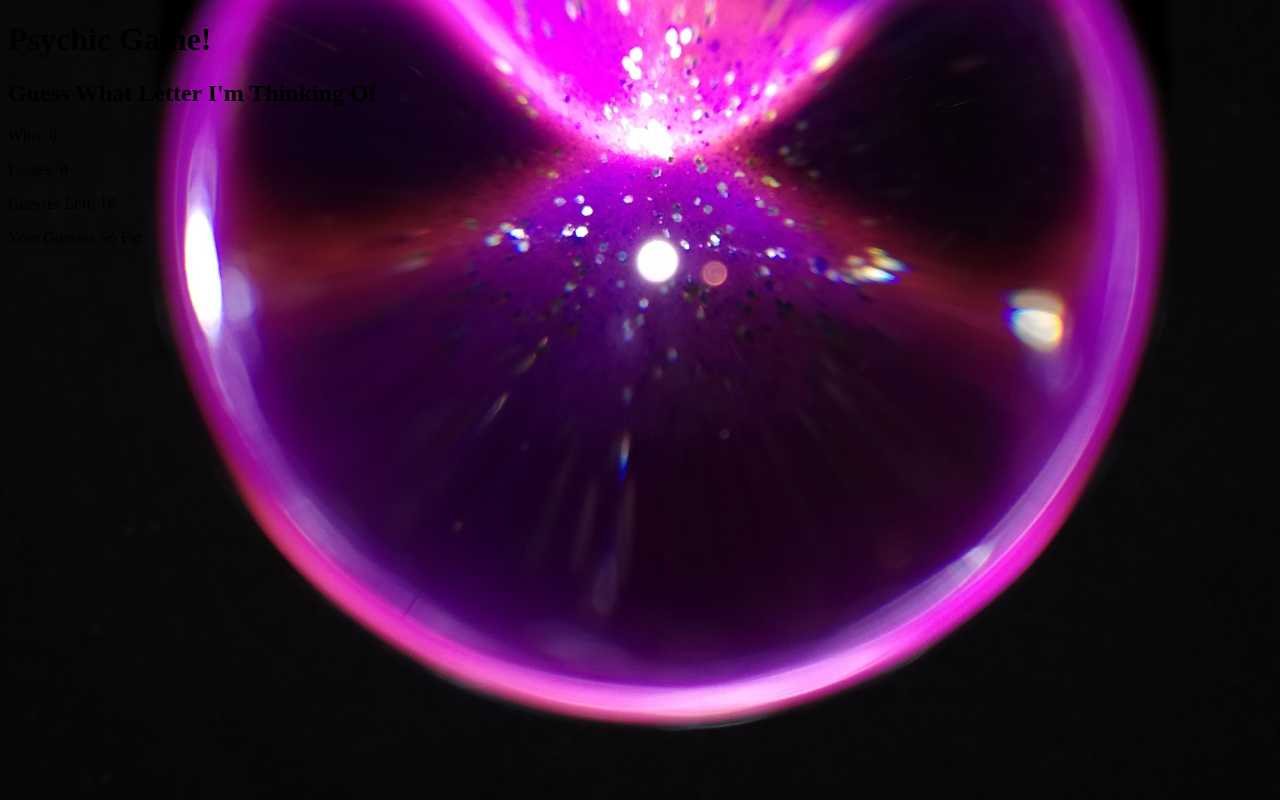
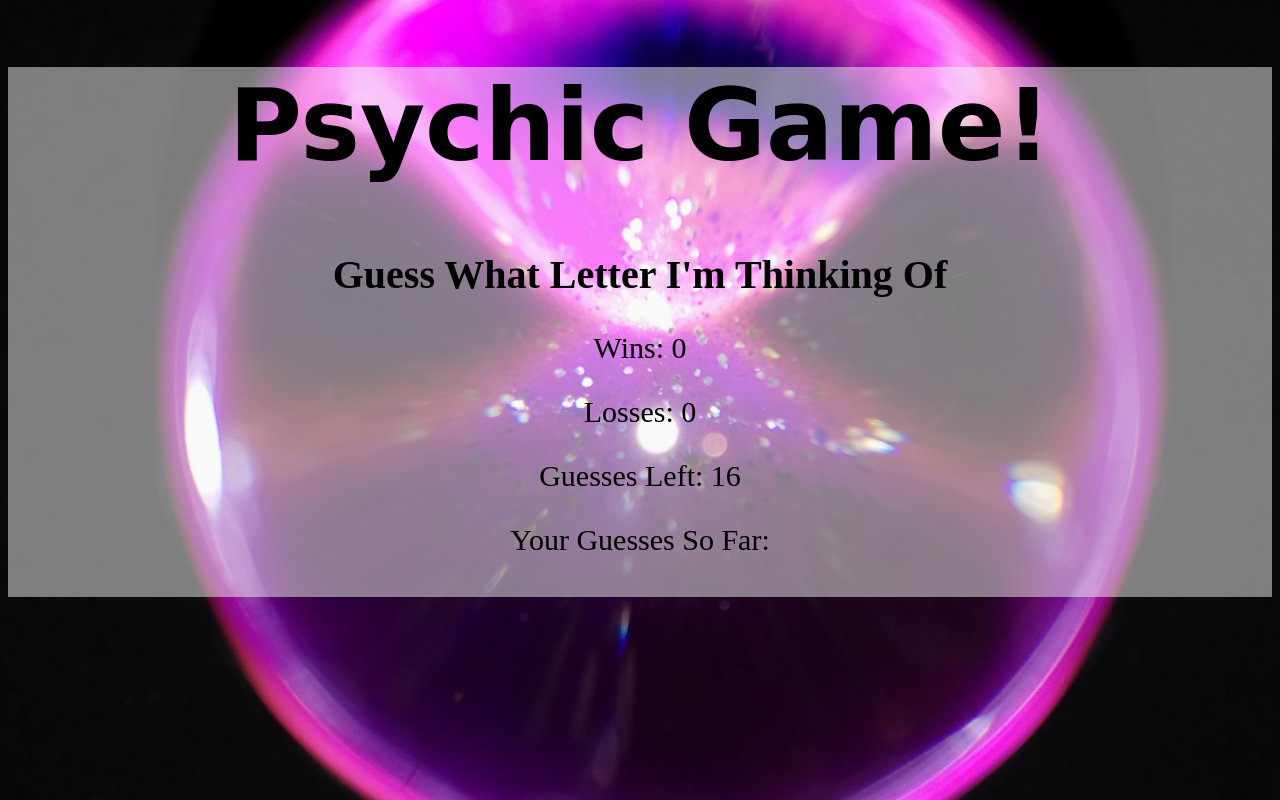
Before and after one commit to claudiafalk0/Psychic-Game, a plain HTML site: page index.html in a window 1280 px wide. Drawn offline with Linux system fonts and the light colour scheme.

Commit message:
added styling to style.css

```diff
--- a/assets/css/style.css
+++ b/assets/css/style.css
@@ -4,4 +4,23 @@ body{
     background-size: cover;
     background-repeat: no-repeat;
     background-position: center;
+    text-align: center;
 }
+.box{
+    background: rgba(245, 245, 245, .5);
+    padding-bottom: 10px;
+
+
+
+}
+h1{
+    font-family: 'Rock Salt', cursive;
+    font-size: 100px;
+}
+h2{
+    font-size:40px;
+}
+
+p{
+    font-size: 30px;
+}
--- a/index.html
+++ b/index.html
@@ -6,7 +6,7 @@
         <link rel = "stylesheet" type= "text/css" href = "assets/css/style.css"/>
     </head>
     <body>
-        <div>
+        <div class="box">
             <h1> Psychic Game!</h1>
             <h2> Guess What Letter I'm Thinking Of</h2>
             <section>
```
